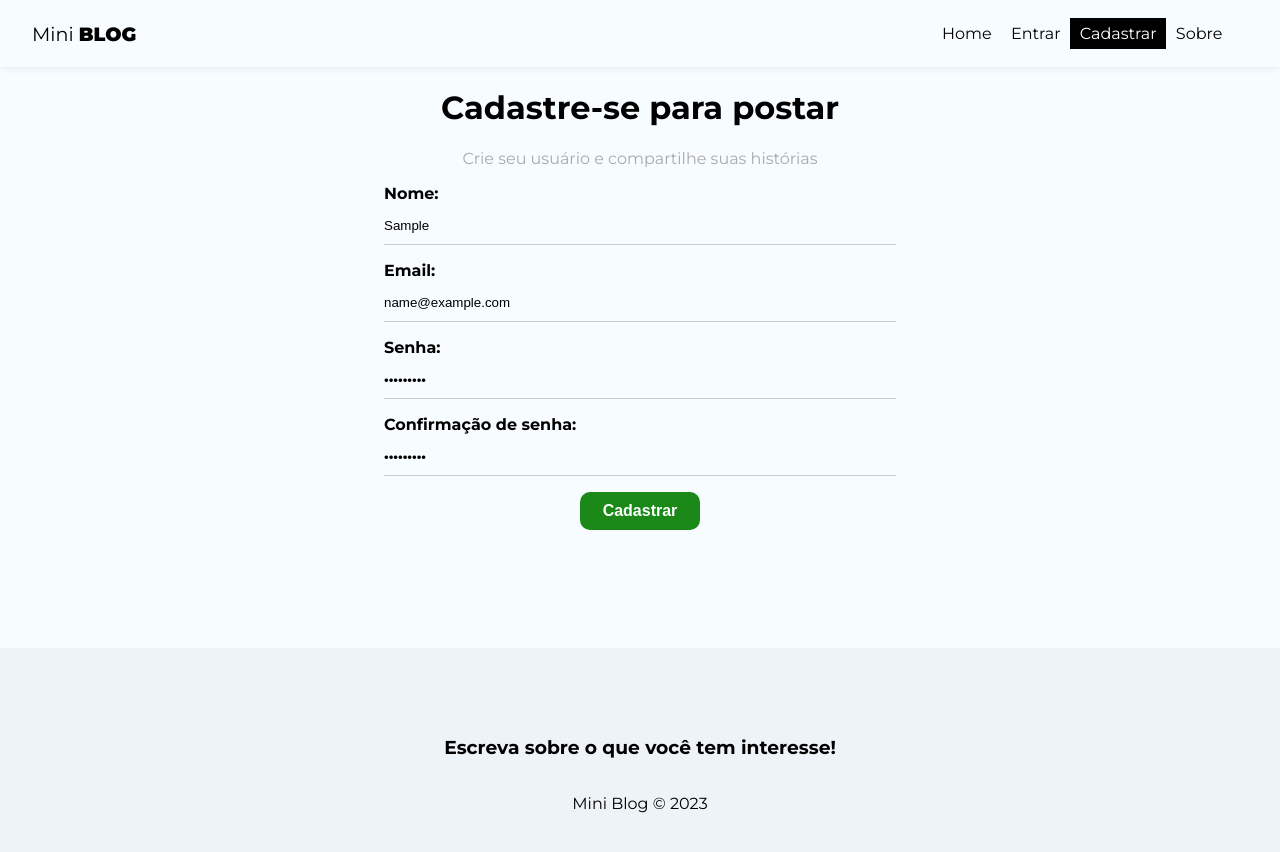
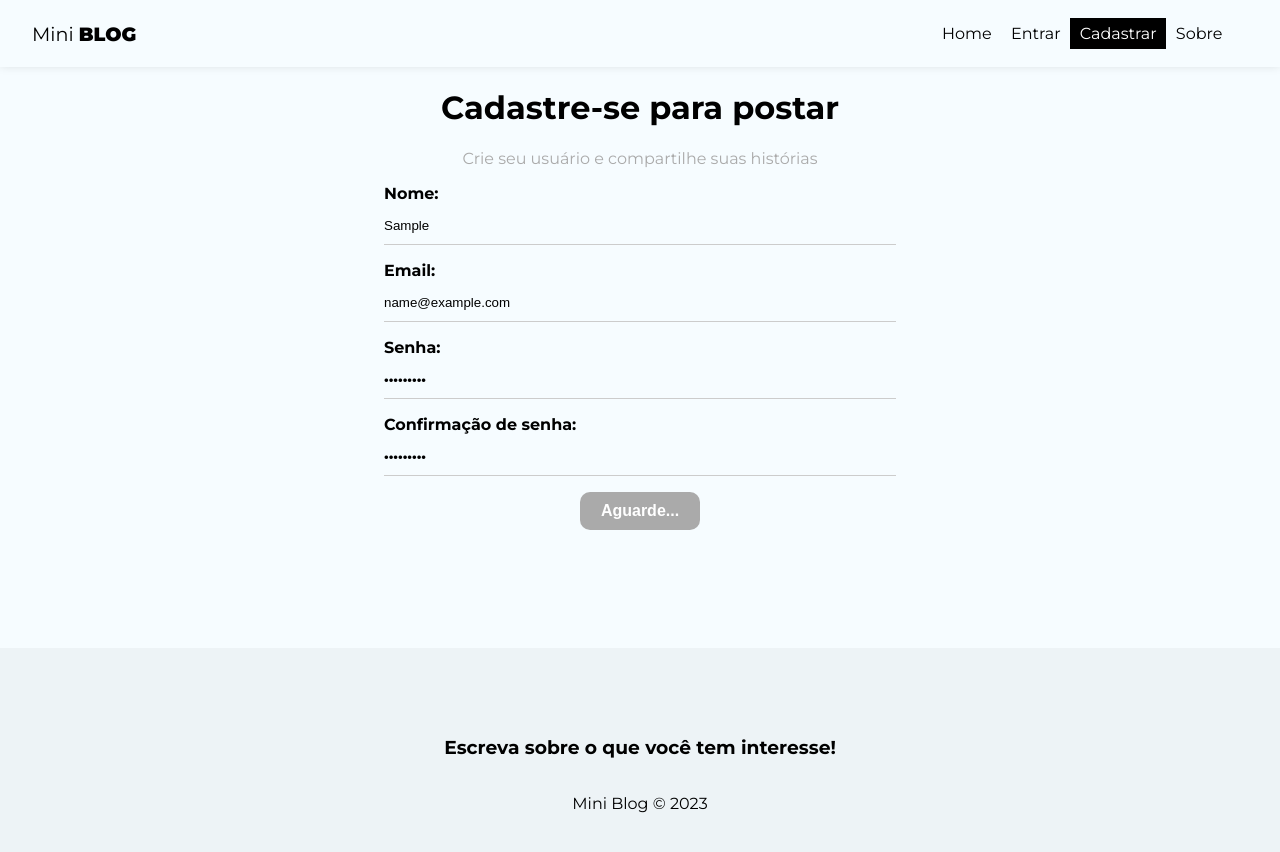
Before and after one commit to majunior07/miniblog, a React (Create React App) app: page /register in a window 1280 px wide. Both pictures are taken after typing "Sample", "name@example.com", "Sample123", "Sample123" into the empty fields and a click on the button "Cadastrar". Shown: the top 852 px of the page. Built offline with nearby package versions, Linux system fonts and the light colour scheme; no server answers.

Commit message:
Primeiro commit do dia 26/07/2023

```diff
--- a/src/firebase/config.js
+++ b/src/firebase/config.js
@@ -1,5 +1,5 @@
 import { initializeApp } from "firebase/app";
-import { getFirestore } from 'firebase/firebase';
+import { getFirestore } from 'firebase/firestore';
 
 const firebaseConfig = {
   apiKey: "AIzaSyBefhmiXJu0aPTX3BXrDuJaThSLrgAWS8k",
--- a/src/hooks/Authentication.js
+++ b/src/hooks/Authentication.js
@@ -1,3 +1,5 @@
+import { db } from '../firebase/config';
+
 import {
     getAuth,
     createUserWithEmailAndPassword,
@@ -28,7 +30,7 @@ export const useAuthentication = () => {
         checkIfIsCancelled();
 
         setLoading(true);
-        setError(null)
+        setError(null);
 
         try {
             const {user} = await createUserWithEmailAndPassword(
@@ -41,7 +43,7 @@ export const useAuthentication = () => {
                 displayName: data.displayName
             })
 
-            return user;
+            return user
 
         } catch (error) {
 
@@ -50,9 +52,9 @@ export const useAuthentication = () => {
 
             let systemErrorMessage
 
-            if(error.messege.includes("Password")) {
+            if(error.message.includes("Password")) {
                 systemErrorMessage = "A senha precisa conter pelo menos 6 caracters."
-            } else if(error.messege.includes("email-alredy")) {
+            } else if(error.message.includes("email-alredy")) {
                 systemErrorMessage = "E-mail já cadastrado."
             } else {
                 systemErrorMessage = "Ocorreu um erro, por favor tente mais tarde."
@@ -65,9 +67,11 @@ export const useAuthentication = () => {
         setLoading(false);
     };
 
+    useEffect(() => {
+        return () => setCancelled(true);
+    }, []);
 
-
-    return{
+    return  {
         auth,
         createUser,
         error,
--- a/src/pages/Register/Register.js
+++ b/src/pages/Register/Register.js
@@ -1,5 +1,6 @@
 import styles from './Register.module.css';
 import { useState, useEffect } from 'react';
+import { useAuthentication } from '../../hooks/Authentication';
 
 const Register = () => {
     const [displayName, setDisplayName] = useState("");
@@ -8,8 +9,10 @@ const Register = () => {
     const [confirmPassword, setConfirmPassword] = useState("");
     const [error, setError] = useState("");
 
-    const handleSubmit = (e) => {
-        e.preventDefault()
+    const { createUser, error: authError, loading } = useAuthentication();
+
+    const handleSubmit = async (e) => {
+        e.preventDefault();
 
         setError("")
 
@@ -21,11 +24,19 @@ const Register = () => {
 
         if(password !== confirmPassword) {
             setError("As senhas precisam ser iguais!")
-            return
+            return;
         }
 
-        console.log(user);
+        const res = await createUser(user);
+
+        console.log(res);
     };
+
+    useEffect(() => {
+        if(authError) {
+            setError(authError);
+        }
+    }, [authError]);
 
     return(
         <div className={styles.register}>
@@ -76,7 +87,12 @@ const Register = () => {
                         onChange={(e) => setConfirmPassword(e.target.value)}
                     />
                 </label>
-                <button className="btn">Cadastrar</button>
+               {!loading &&  <button className="btn">Cadastrar</button>}
+               {loading &&(
+                 <button className="btn" disabled>
+                    Aguarde...
+                </button>
+               )}
                 {error && <p className='error'>{error}</p>}
             </form>
         </div>
```
